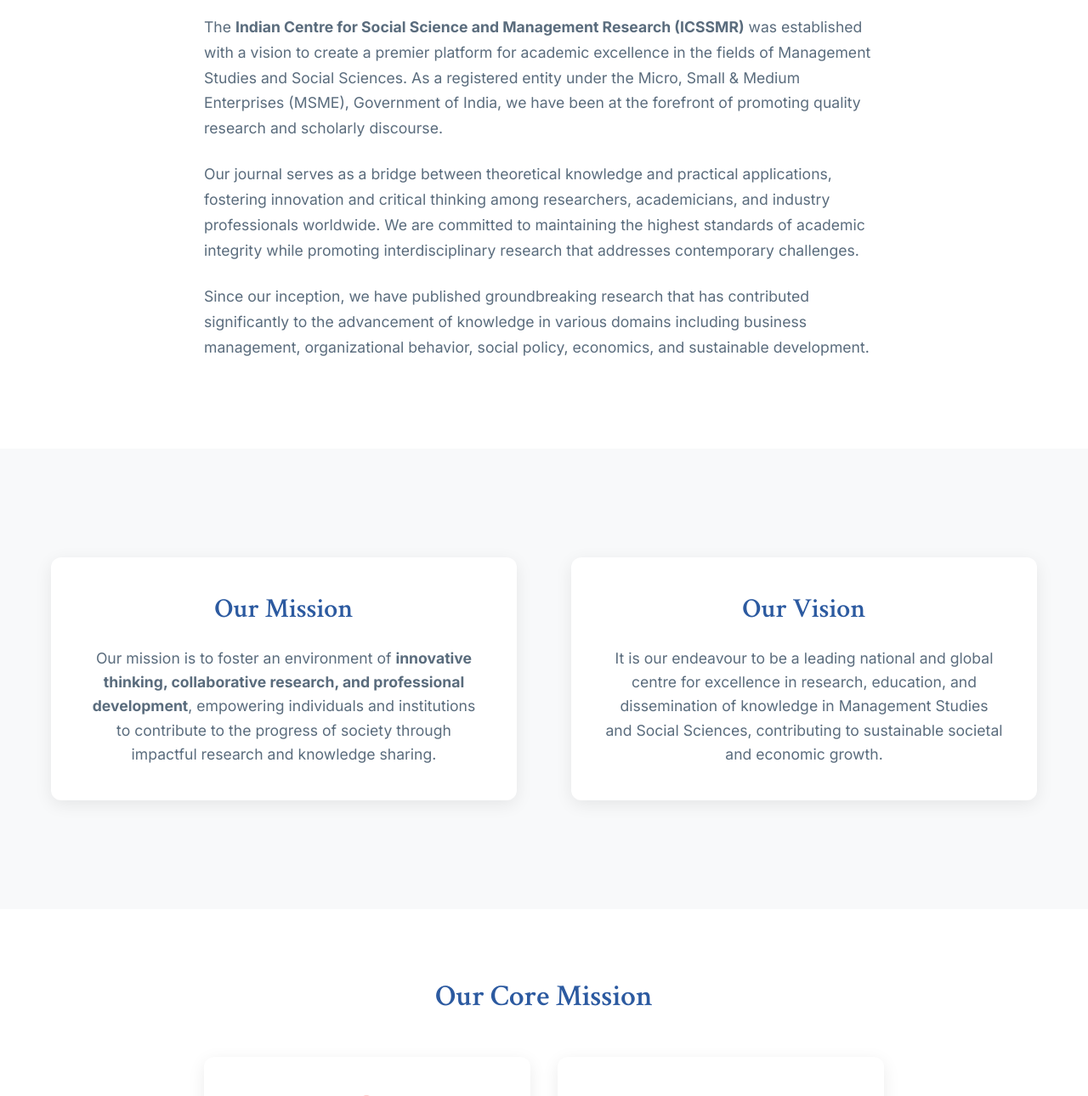
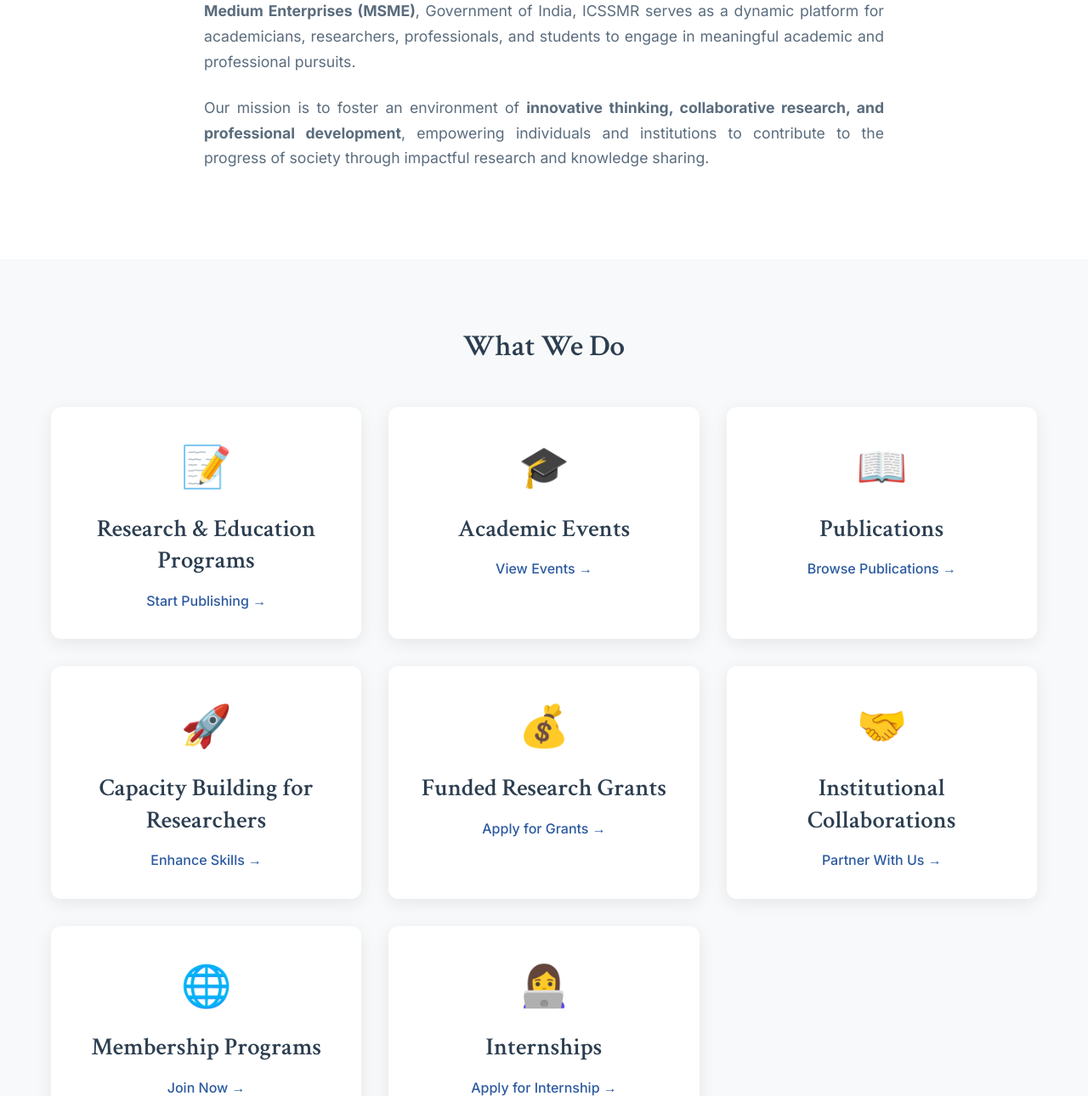
Before and after one commit to Apurba0125/journal, a plain HTML site: page aboutthejournal.html in a window 1280 px wide. Shown: the part 582-1872 px from the top of the page at 85% size. Drawn offline with Linux system fonts and the light colour scheme.

Commit message:
first commit

```diff
--- a/aboutthejournal.html
+++ b/aboutthejournal.html
@@ -219,6 +219,69 @@
             max-width: 600px;
             margin: 0 auto;
         }
+
+
+
+
+        /* Quick Links */
+        .quick-links {
+            padding: 80px 0;
+            background: #f8f9fa;
+        }
+
+        .quick-links h2 {
+            text-align: center;
+            color: #2c3e50;
+            margin-bottom: 3rem;
+        }
+
+        .links-grid {
+            display: grid;
+            grid-template-columns: repeat(auto-fit, minmax(300px, 1fr));
+            gap: 2rem;
+        }
+
+        .link-card {
+            background: white;
+            padding: 2rem;
+            border-radius: 12px;
+            box-shadow: 0 5px 20px rgba(0, 0, 0, 0.08);
+            text-align: center;
+            transition: transform 0.3s ease, box-shadow 0.3s ease;
+        }
+
+        .link-card:hover {
+            transform: translateY(-5px);
+            box-shadow: 0 10px 30px rgba(0, 0, 0, 0.15);
+        }
+
+        .card-icon {
+            font-size: 3rem;
+            margin-bottom: 1rem;
+        }
+
+        .link-card h3 {
+            color: #2c3e50;
+            margin-bottom: 1rem;
+        }
+
+        .link-card p {
+            color: #5a6c7d;
+            margin-bottom: 1.5rem;
+            line-height: 1.6;
+        }
+
+        .card-link {
+            color: #2c5aa0;
+            text-decoration: none;
+            font-weight: 500;
+            transition: color 0.3s ease;
+        }
+
+        .card-link:hover {
+            color: #1e3d72;
+        }
+
 
         /* Content Sections */
         .content-section {
@@ -665,13 +728,14 @@
 
                     <!-- About Us Dropdown -->
                     <li class="dropdown">
-                        <a href="#" class="nav-link active">
-                            About Us <span class="arrow">▼</span>
+                        <a href="aboutthejournal.html" class="nav-link active">
+                            About Us
                         </a>
-                        <ul class="dropdown-menu">
-                            <li><a href="aboutthejournal.html">About the Journal</a></li>
-                            <!-- <li><a href="whatwedo.html">What We Do</a></li> -->
-                        </ul>
+                        <!-- <span class="arrow">▼</span> -->
+                        <!-- <ul class="dropdown-menu">
+                                                <li><a href="aboutthejournal.html">About the Journal</a></li>
+                                                <li><a href="whatwedo.html">What We Do</a></li>
+                                            </ul> -->
                     </li>
 
                     <!-- Editorial Board Dropdown -->
@@ -703,31 +767,95 @@
     <!-- Page Header -->
     <section class="page-header">
         <div class="container">
-            <h1>About the Journal</h1>
-            <p>Discover the story, mission, and values that drive our commitment to advancing knowledge through rigorous
-                academic research and scholarly excellence.</p>
+            <h1>About Us</h1>
+            <p>Indian Centre for Social Science and Management Research (ICSSMR)</p>
         </div>
     </section>
 
     <!-- Introduction Section -->
-    <section class="content-section">
+<section class="content-section">
+    <div class="container">
+        <div class="section-content" style="text-align: justify; line-height: 1.8;">
+            <!-- <h2>Our Story</h2> -->
+            <p>
+                The <strong>Indian Centre for Social Science and Management Research (ICSSMR)</strong> is a premier
+                institution
+                dedicated to advancing research, education, and knowledge dissemination in the fields of
+                <strong>Management
+                    Studies</strong> and <strong>Social Sciences</strong>. Registered under the <strong>Micro, Small
+                    &amp; Medium
+                    Enterprises (MSME)</strong>, Government of India, ICSSMR serves as a dynamic platform for
+                academicians,
+                researchers, professionals, and students to engage in meaningful academic and professional pursuits.
+            </p>
+
+            <p>
+                Our mission is to foster an environment of <strong>innovative thinking, collaborative research, and
+                    professional
+                    development</strong>, empowering individuals and institutions to contribute to the progress of
+                society through
+                impactful research and knowledge sharing.
+            </p>
+        </div>
+    </div>
+</section>
+
+
+
+
+    <section class="quick-links">
         <div class="container">
-            <div class="section-content">
-                <h2>Our Story</h2>
-                <p>The <strong>Indian Centre for Social Science and Management Research (ICSSMR)</strong> was
-                    established with a vision to create a premier platform for academic excellence in the fields of
-                    Management Studies and Social Sciences. As a registered entity under the Micro, Small & Medium
-                    Enterprises (MSME), Government of India, we have been at the forefront of promoting quality research
-                    and scholarly discourse.</p>
+            <h2>What We Do</h2>
+            <div class="links-grid">
 
-                <p>Our journal serves as a bridge between theoretical knowledge and practical applications, fostering
-                    innovation and critical thinking among researchers, academicians, and industry professionals
-                    worldwide. We are committed to maintaining the highest standards of academic integrity while
-                    promoting interdisciplinary research that addresses contemporary challenges.</p>
+                <div class="link-card">
+                    <div class="card-icon">📝</div>
+                    <h3>Research & Education Programs</h3>
+                    <a href="whatwedo.html" class="card-link">Start Publishing →</a>
+                </div>
 
-                <p>Since our inception, we have published groundbreaking research that has contributed significantly to
-                    the advancement of knowledge in various domains including business management, organizational
-                    behavior, social policy, economics, and sustainable development.</p>
+                <div class="link-card">
+                    <div class="card-icon">🎓</div>
+                    <h3>Academic Events</h3>
+                    <a href="#" class="card-link">View Events →</a>
+                </div>
+
+                <div class="link-card">
+                    <div class="card-icon">📖</div>
+                    <h3>Publications</h3>
+                    <a href="#" class="card-link">Browse Publications →</a>
+                </div>
+
+                <div class="link-card">
+                    <div class="card-icon">🚀</div>
+                    <h3>Capacity Building for Researchers</h3>
+                    <a href="#" class="card-link">Enhance Skills →</a>
+                </div>
+
+                <div class="link-card">
+                    <div class="card-icon">💰</div>
+                    <h3>Funded Research Grants</h3>
+                    <a href="#" class="card-link">Apply for Grants →</a>
+                </div>
+
+                <div class="link-card">
+                    <div class="card-icon">🤝</div>
+                    <h3>Institutional Collaborations</h3>
+                    <a href="#" class="card-link">Partner With Us →</a>
+                </div>
+
+                <div class="link-card">
+                    <div class="card-icon">🌐</div>
+                    <h3>Membership Programs</h3>
+                    <a href="#" class="card-link">Join Now →</a>
+                </div>
+
+                <div class="link-card">
+                    <div class="card-icon">👩‍💻</div>
+                    <h3>Internships</h3>
+                    <a href="#" class="card-link">Apply for Internship →</a>
+                </div>
+
             </div>
         </div>
     </section>
@@ -759,7 +887,7 @@
     </section>
 
     <!-- Core Values -->
-    <section class="content-section">
+    <!-- <section class="content-section">
         <div class="container">
             <div class="section-content">
                 <h2>Our Core Mission</h2>
@@ -787,7 +915,7 @@
                 </div>
             </div>
         </div>
-    </section>
+    </section> -->
 
 
 
@@ -828,7 +956,7 @@
 
 
     <!-- Publication Timeline -->
-    <section class="content-section">
+    <!-- <section class="content-section">
         <div class="container">
             <div class="section-content">
                 <h2>Our Journey</h2>
@@ -848,7 +976,7 @@
                             <p>Launched our inaugural issue featuring groundbreaking research from leading academicians
                                 and industry experts.</p>
                         </div>
-                    </div>
+                    </div> -->
                     <!-- <div class="timeline-item fade-in">
                         <div class="timeline-content">
                             <div class="timeline-year">2016</div>
@@ -873,13 +1001,13 @@
                                 growing impact factor of 4.8.</p>
                         </div>
                     </div> -->
-                </div>
+                <!-- </div>
             </div>
         </div>
-    </section>
+    </section> -->
 
     <!-- Call to Action -->
-    <section class="content-section">
+    <!-- <section class="content-section">
         <div class="container">
             <div class="section-content" style="text-align: center;">
                 <h2>Join Our Academic Community</h2>
@@ -894,7 +1022,7 @@
                 </div>
             </div>
         </div>
-    </section>
+    </section> -->
 
     <!-- Footer -->
     <footer class="footer">
@@ -911,7 +1039,7 @@
                     </div> -->
                 </div>
 
-                <div class="footer-section">
+                <!-- <div class="footer-section">
                     <h4>Quick Links</h4>
                     <ul>
                         <li><a href="#">About the Journal</a></li>
@@ -919,9 +1047,9 @@
                         <li><a href="#">Author Guidelines</a></li>
                         <li><a href="#">Submission Portal</a></li>
                     </ul>
-                </div>
+                </div> -->
 
-                <div class="footer-section">
+                <!-- <div class="footer-section">
                     <h4>Resources</h4>
                     <ul>
                         <li><a href="#">Current Issue</a></li>
@@ -929,13 +1057,13 @@
                         <li><a href="#">Search Articles</a></li>
                         <li><a href="#">Contact Support</a></li>
                     </ul>
-                </div>
+                </div> -->
 
                 <div class="footer-section">
                     <h4>Contact Info</h4>
                     <p>Email: editor@icssmr.org</p>
-                    <p>ISSN: 2347-9671</p>
-                    <p>Impact Factor: 4.8</p>
+                    <!-- <p>ISSN: 2347-9671</p> -->
+                    <!-- <p>Impact Factor: 4.8</p> -->
                 </div>
             </div>
 
```
Also changed, not shown: contact.html (+13 -12 lines), index.html (+20 -19 lines), whatwedo.html (+16 -15 lines).
